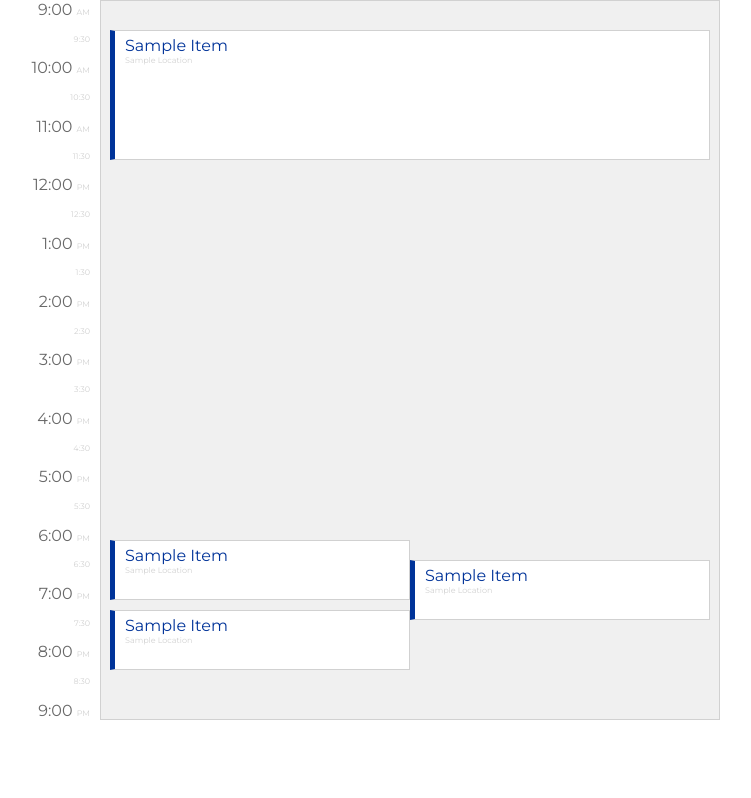
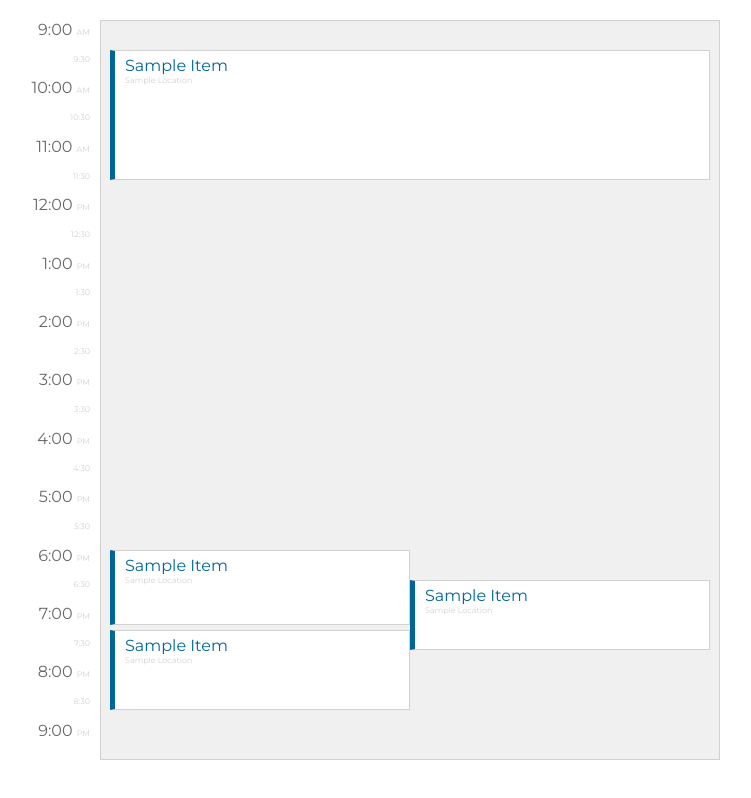
Before and after one commit to IAmAGraham/McKinsey-Calendar, a plain HTML site: page index.html in a window 1280 px wide. Shown: the whole page, without its empty margins (0-751 px from the left). Drawn offline with Linux system fonts and the light colour scheme.

Commit message:
add padding and reformat events

```diff
--- a/day.js
+++ b/day.js
@@ -1,10 +1,11 @@
 const events = [
-    {start: 30, end: 160},
-    {start: 540, end: 600},
-    {start: 560, end: 620},
-    {start: 610, end: 670} ];
+    {start: 50, end: 180},
+    {start: 550, end: 625},
+    {start: 580, end: 650},
+    {start: 630, end: 710} ];
 
 day(events);
+
 
 function seededEvents (e) {
   let events = [];
--- a/index.html
+++ b/index.html
@@ -7,6 +7,8 @@
 </head>
 
 <body>
+<div class = "padding">
+</div>
 <div class ="container">
   <div class="timings">
     <div> <span> 9:00 </span> AM </div>
--- a/script.js
+++ b/script.js
@@ -11,8 +11,7 @@ var makeEvent = (height, top, left, units) => {
   let event = document.createElement("DIV");
   event.className = "event";
   event.innerHTML =
-  "<span class='title'> Sample Item </span> \
-  <br><span class='location'> Sample Location </span>";
+  "<span class='title'> Sample Item </span> <br><span class='location'> Sample Location </span>";
 
 
   event.style.width = (widthOfContainer/units) + "px";
--- a/style.css
+++ b/style.css
@@ -1,15 +1,4 @@
-body, div, span, applet, object, iframe,
-h1, h2, h3, h4, h5, h6, p, blockquote, pre,
-a, abbr, acronym, address, big, cite, code,
-del, dfn, em, img, ins, kbd, q, s, samp,
-small, strike, strong, sub, sup, tt, var,
-b, u, i,dl, dt, dd, ol, ul, li,
-fieldset, form, label, legend,
-table, caption, tbody, tfoot, thead, tr, th, td,
-article, aside, canvas, details, embed,
-figure, figcaption, footer, header, hgroup,
-menu, nav, output, section, summary,
-time, audio  {
+body, div, span, h1, h2, h3, h4, h5, h6, p {
   margin: 0;
   padding: 0;
   border: 0;
@@ -18,6 +7,10 @@ time, audio  {
   vertical-align: baseline;
   font-family: 'Montserrat', sans-serif;
   color: #D1D1D1;
+}
+
+.padding {
+  padding-bottom: 20px;
 }
 
 .container {
@@ -45,7 +38,7 @@ time, audio  {
 }
 
 .days {
-  height: 720px;
+  height: 740px;
   width: 620px;
   padding: 0px 10px;
   background-color: #F0F0F0;
@@ -61,15 +54,17 @@ time, audio  {
   border-width: 1px;
   border-left-width: 5px;
   border-color: #D1D1D1;
-  border-left-color: #003399;
+  border-left-color: #006699;
   padding-left: 10px;
   padding-top: 5px;
   position: absolute;
   font-size: 0.5em;
   box-sizing: border-box;
+  padding-right: 5px;
+  margin-right: 5px;
 }
 
 .event .title {
-  color: #003399;
+  color: #006699;
   font-size: 200%;
 }
```
Also changed, not shown: 1 other file.
